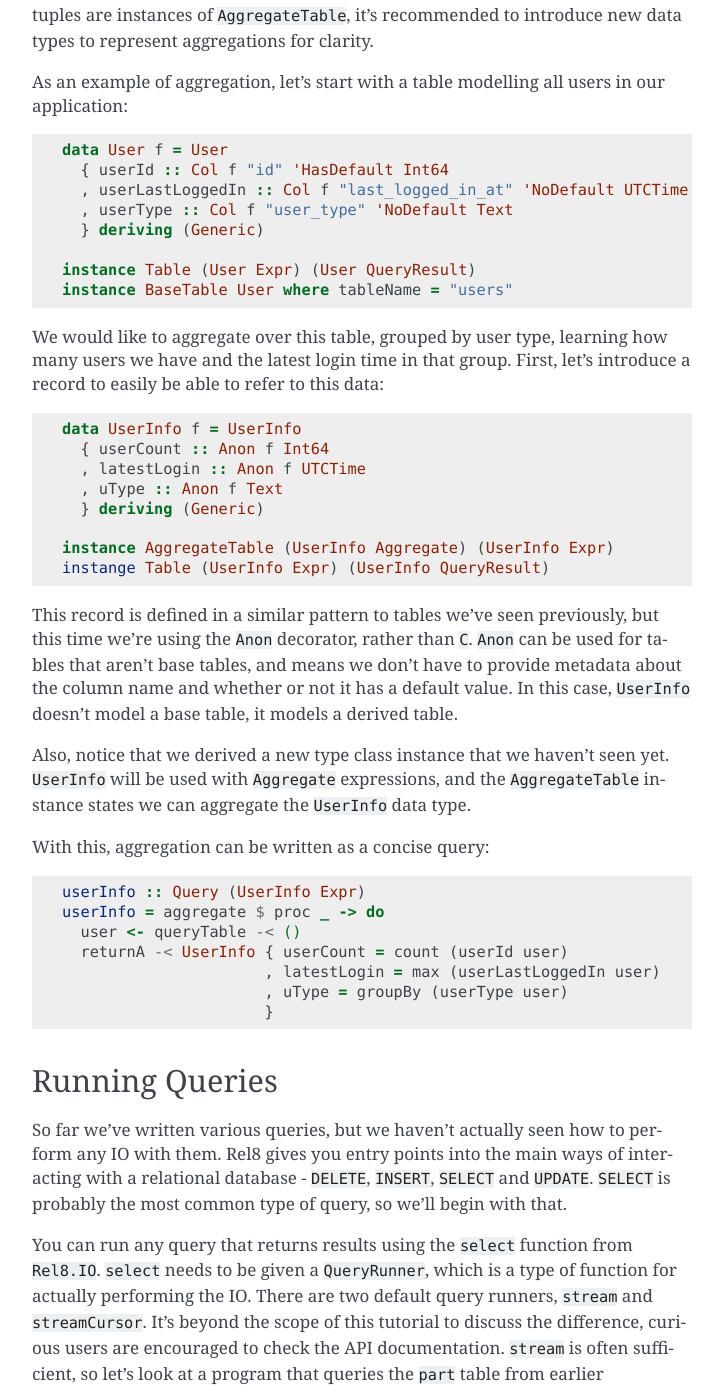
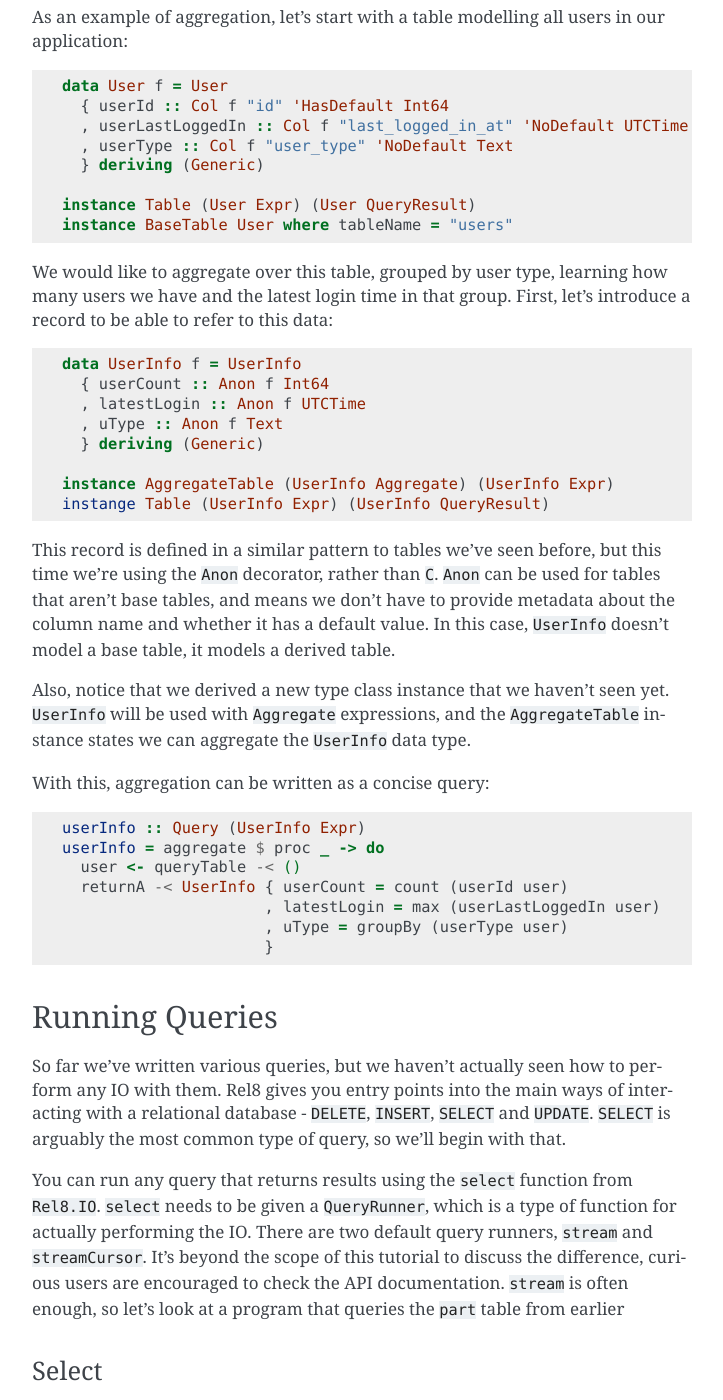
Before and after one commit to circuithub/rel8, a Sphinx documentation site: the page built from docs/tutorial.rst, in a window 1280 px wide and 1400 px high, scrolled down 5033 px. Shown: the whole window, without its empty margins (388-1111 px from the left). Built offline with Sphinx 7.4.7, drawn with Linux system fonts in a browser that asks for light colours; some of the changed text lies outside the part shown.

Commit message:
Run the tutorial through http://www.hemingwayapp.com/

```diff
--- a/docs/tutorial.rst
+++ b/docs/tutorial.rst
@@ -59,14 +59,14 @@ The ``Part`` table has 5 columns, each defined with the ``C f ..`` pattern. For
 each column, we are specifying:
 
 1. The column name.
-2. Whether or not this column has a default value when inserting new rows. In
+2. Whether this column has a default value when inserting new rows. In
    this case ``partId`` does, as this is an auto-incremented primary key managed
    by the database.
 3. The type of the column.
 
 After defining the table, we finally need to make instances of ``BaseTable`` and
 ``Table`` so Rel8 can query this table. By using ``deriving (Generic)``, we
-simply need to write ``instance BaseTable Part where tableName = "part"``. The
+need to write ``instance BaseTable Part where tableName = "part"``. The
 ``Table`` instance demonstrates that a ``Part Expr`` value can be selected from
 the database as ``Part QueryResult``.
 
@@ -248,7 +247,7 @@ our application::
 
 We would like to aggregate over this table, grouped by user type, learning how
 many users we have and the latest login time in that group. First, let's
-introduce a record to easily be able to refer to this data::
+introduce a record to be able to refer to this data::
 
   data UserInfo f = UserInfo
     { userCount :: Anon f Int64
@@ -259,10 +258,10 @@ introduce a record to easily be able to refer to this data::
   instance AggregateTable (UserInfo Aggregate) (UserInfo Expr)
   instange Table (UserInfo Expr) (UserInfo QueryResult)
 
-This record is defined in a similar pattern to tables we've seen previously,
+This record is defined in a similar pattern to tables we've seen before,
 but this time we're using the ``Anon`` decorator, rather than ``C``. ``Anon``
 can be used for tables that aren't base tables, and means we don't have to
-provide metadata about the column name and whether or not it has a default
+provide metadata about the column name and whether it has a default
 value. In this case, ``UserInfo`` doesn't model a base table, it models a
 derived table.
 
@@ -286,7 +285,7 @@ Running Queries
 So far we've written various queries, but we haven't actually seen how to
 perform any IO with them. Rel8 gives you entry points into the main ways of
 interacting with a relational database - ``DELETE``, ``INSERT``, ``SELECT`` and
-``UPDATE``. ``SELECT`` is probably the most common type of query, so we'll begin
+``UPDATE``. ``SELECT`` is arguably the most common type of query, so we'll begin
 with that.
 
 You can run any query that returns results using the ``select`` function from
@@ -294,7 +293,7 @@ You can run any query that returns results using the ``select`` function from
 function for actually performing the IO. There are two default query runners,
 ``stream`` and ``streamCursor``. It's beyond the scope of this tutorial to
 discuss the difference, curious users are encouraged to check the API
-documentation. ``stream`` is often sufficient, so let's look at a program that
+documentation. ``stream`` is often enough, so let's look at a program that
 queries the ``part`` table from earlier
 
 Select
```
Also changed, not shown: other parts of docs/tutorial.rst (+9 -10 lines).
